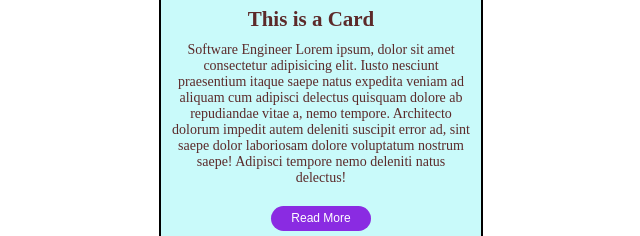
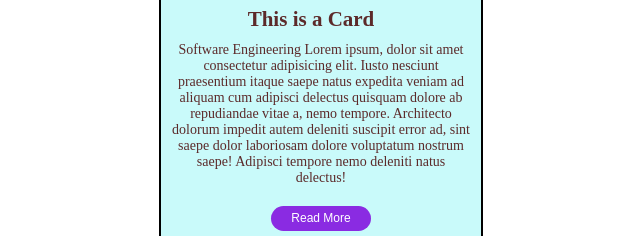
Before and after one commit to Suhaib-Coder/HTML-CSS-CARD, a plain HTML site: page index.html in a window 1280 px wide. Shown: the part 295-531 px from the top of the page, 319-959 px from the left. Drawn offline with Linux system fonts and the light colour scheme.

Commit message:
Add new changes

```diff
--- a/index.html
+++ b/index.html
@@ -21,7 +21,7 @@
         <div class="text">
             <h2>This is a Card</h2>
         <p>
-               Software Engineer Lorem ipsum, dolor sit amet consectetur adipisicing elit. Iusto nesciunt praesentium itaque saepe natus expedita veniam ad aliquam cum adipisci delectus quisquam dolore ab repudiandae vitae a, nemo tempore. Architecto dolorum impedit autem deleniti suscipit error ad, sint saepe dolor laboriosam dolore voluptatum nostrum saepe! Adipisci tempore nemo deleniti natus delectus!
+                Software Engineering Lorem ipsum, dolor sit amet consectetur adipisicing elit. Iusto nesciunt praesentium itaque saepe natus expedita veniam ad aliquam cum adipisci delectus quisquam dolore ab repudiandae vitae a, nemo tempore. Architecto dolorum impedit autem deleniti suscipit error ad, sint saepe dolor laboriosam dolore voluptatum nostrum saepe! Adipisci tempore nemo deleniti natus delectus!
         </p>
 
         <button class="button-3">Read More</button>
```
